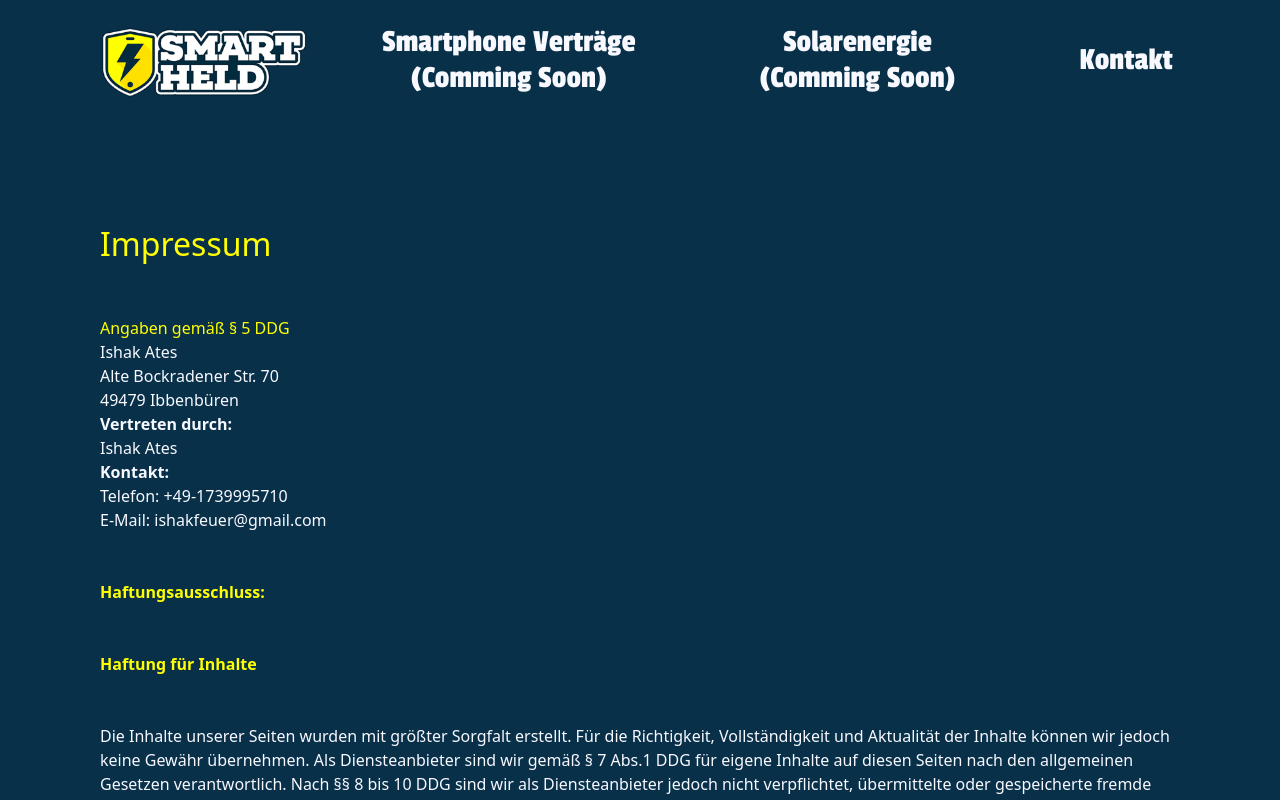
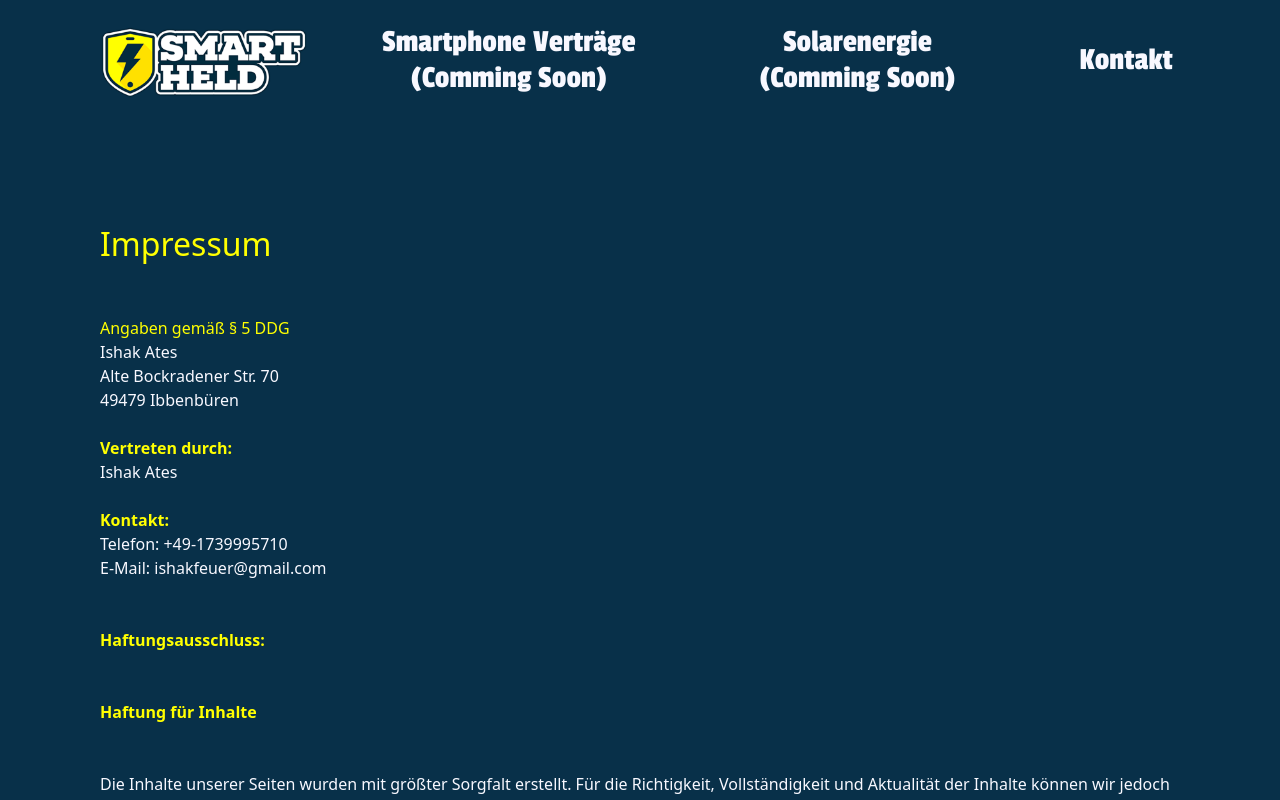
Before and after one commit to IshakAtes/energySales, an Angular app: page /imprint in a window 1280 px wide. Shown: the top 800 px of the page. Built offline with nearby package versions, Linux system fonts and the light colour scheme.

Commit message:
fix imprint

```diff
--- a/src/app/imprint/imprint.component.html
+++ b/src/app/imprint/imprint.component.html
@@ -9,11 +9,11 @@
         <p>Ishak Ates <br>
             Alte Bockradener Str. 70<br>
             49479 Ibbenbüren <br>
-        </p>
-        <p> <strong>Vertreten durch: </strong><br>
+        </p><br>
+        <p> <strong><h2>Vertreten durch: </h2></strong>
             Ishak Ates<br>
-        </p>
-        <p><strong>Kontakt:</strong> <br>
+        </p><br>
+        <p><strong><h2>Kontakt:</h2></strong>
             Telefon: +49-1739995710<br>
             E-Mail: <a href='mailto:ishakfeuer@gmail.com'>ishakfeuer&#64;gmail.com</a><br>
         </p>
```
